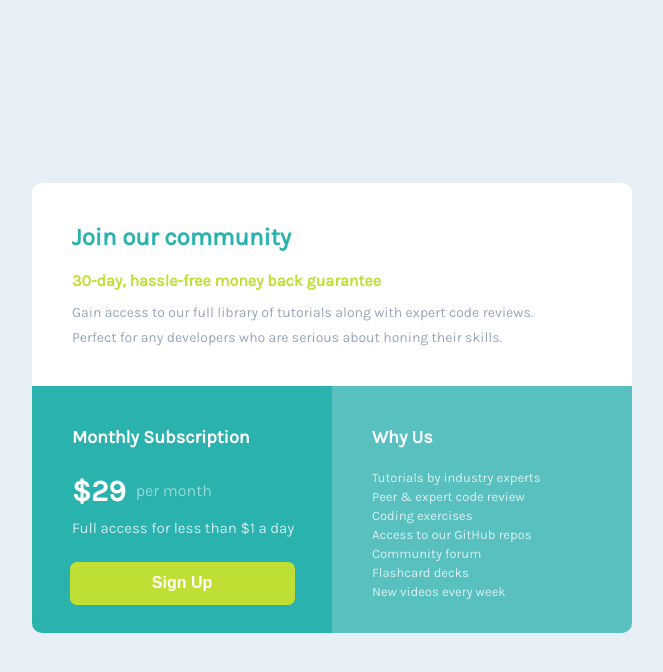
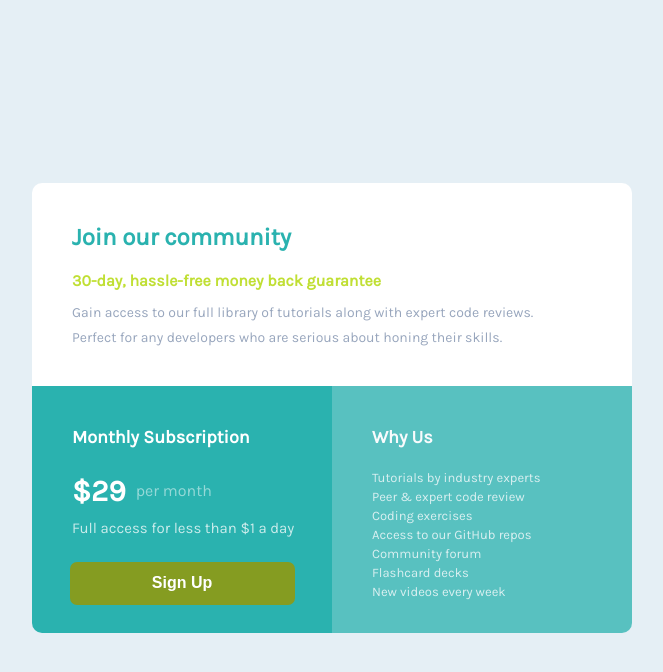
Before and after one commit to Gustavocrs/single-price-grid, a plain HTML site: page index.html in a window 1280 px wide. In both pictures the pointer is over the button "Sign Up". Shown: the whole page, without its empty margins (308-971 px from the left). Drawn offline with Linux system fonts and the light colour scheme.

Commit message:
Inclusão de pointer e hover

```diff
--- a/css/valores.css
+++ b/css/valores.css
@@ -50,4 +50,8 @@
   font-size: 16px;
   color: #FFFFFF;
   font-weight: 700;
+  cursor: pointer;
 }
+.btn_valores:hover{
+  background-color: hsl(71, 65%, 37%);
+}
```
